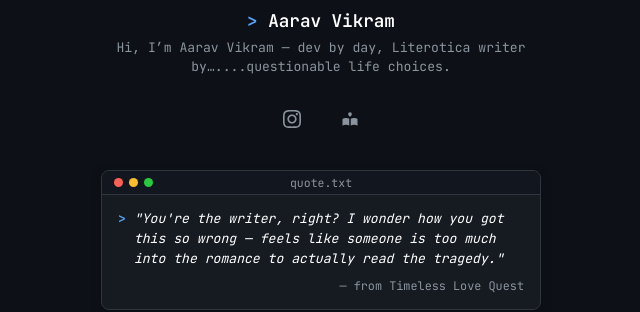
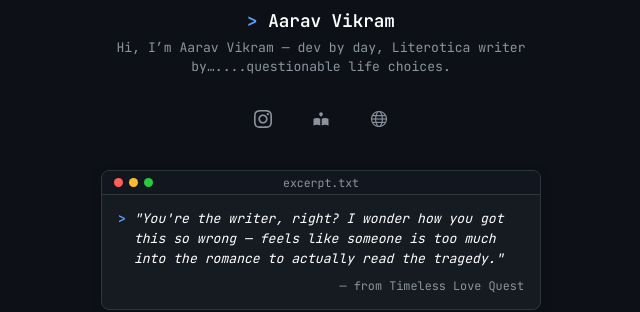
Before and after one commit to avikramv502/AVVM, a Jekyll site: the page built from index.md, in a window 1280 px wide. Shown: the part 135-447 px from the top of the page, without its empty margins (319-959 px from the left). Built offline with Jekyll 4.4.1, drawn with Linux system fonts in a browser that asks for light colours.

Commit message:
chore: added one more link changed "quote.txt" to "excerpt.txt"

```diff
--- a/_data/links.yml
+++ b/_data/links.yml
@@ -6,6 +6,9 @@ socials:
   - platform: "Inkitt"
     url: "https://www.inkitt.com/people/avikramv502"
     icon: "inkitt"
+  - platform: "Aarav Vikram"
+    url: "https://avikramv502.github.io/AVVM"
+    icon: "web"
 
 # Link Cards
 links:
--- a/index.md
+++ b/index.md
@@ -34,7 +34,7 @@ quote_footer: "from Timeless Love Quest"
         <span class="dot yellow"></span>
         <span class="dot green"></span>
       </div>
-      <span class="terminal-title">quote.txt</span>
+      <span class="terminal-title">excerpt.txt</span>
     </div>
     <div class="terminal-body">
       <span class="prompt">&gt;</span>
```
Also changed, not shown: assets/icons/web.svg (added).
